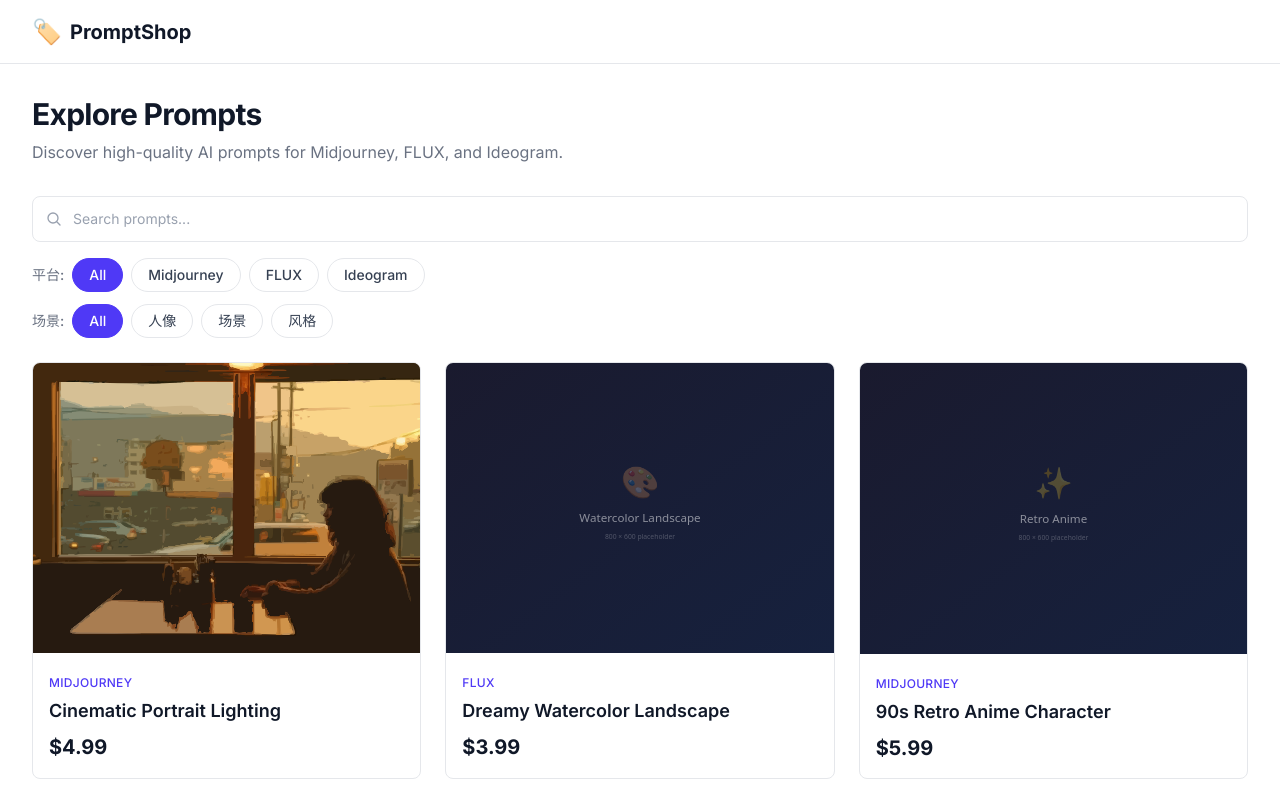
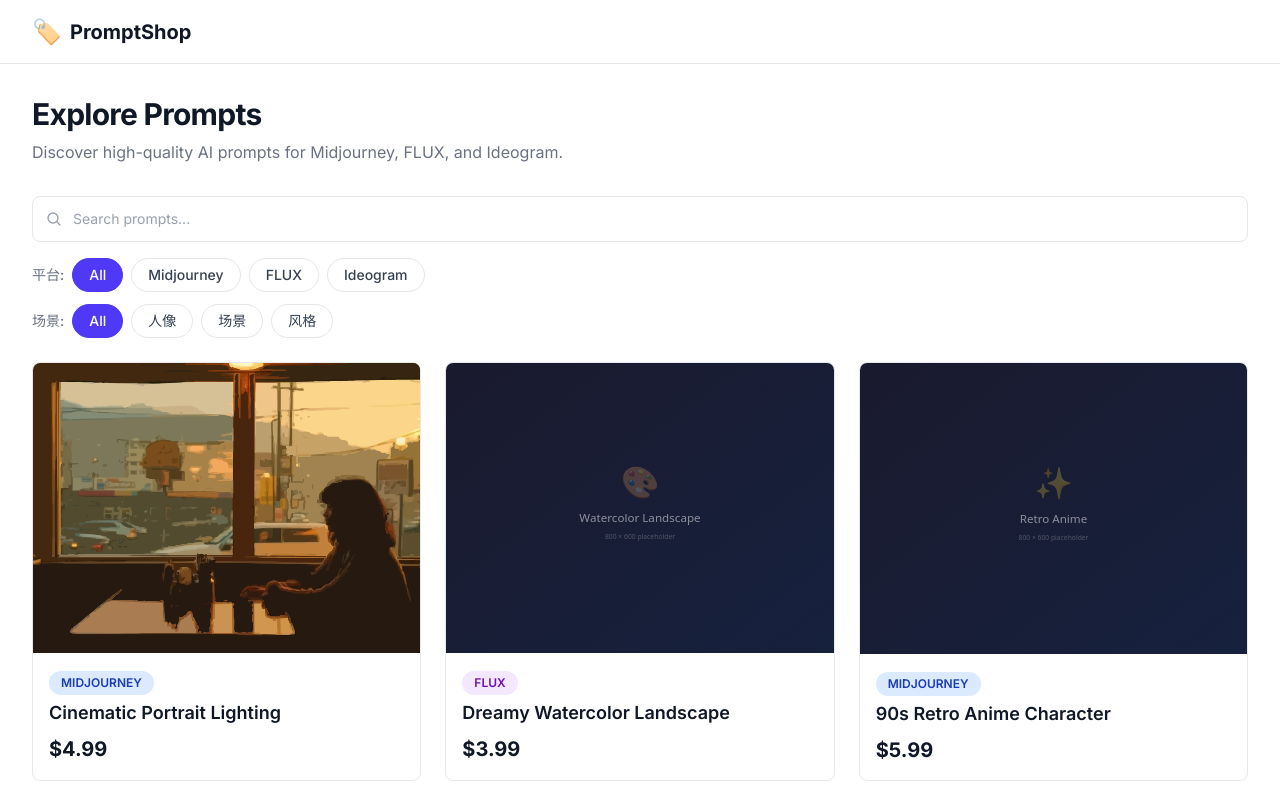
Before and after one commit to yuki-uix/prompt-shop, a Next.js app: page / in a window 1280 px wide. Shown: the top 800 px of the page. Built offline with nearby package versions, Linux system fonts and the light colour scheme.

Commit message:
Refactor ProductCard and ProductDetailPage to use PlatformBadge component
- Replaced inline platform label logic with PlatformBadge component for better code organization and reusability.
- Updated ProductCard and ProductDetailPage to display platform information using the new component.

```diff
--- a/app/products/[id]/page.tsx
+++ b/app/products/[id]/page.tsx
@@ -4,12 +4,7 @@ import { notFound } from "next/navigation";
 import Link from "next/link";
 import type { Metadata } from "next";
 import ImageGallery from "@/components/ImageGallery";
-
-const platformLabel: Record<string, string> = {
-  midjourney: "Midjourney",
-  flux: "FLUX",
-  ideogram: "Ideogram",
-};
+import PlatformBadge from "@/components/PlatformBadge";
 
 export function generateStaticParams() {
   return getAllProducts().map((p) => ({ id: p.id }));
@@ -55,9 +50,9 @@ export default async function ProductDetailPage({
             {product.title}
           </h1>
 
-          <span className="mt-3 inline-block rounded-full bg-indigo-50 px-3 py-1 text-xs font-medium uppercase tracking-wide text-indigo-600">
-            {platformLabel[product.platform]}
-          </span>
+          <div className="mt-3">
+            <PlatformBadge platform={product.platform} />
+          </div>
 
           <p className="mt-4 text-3xl font-bold text-gray-900">
             {formatPrice(product.price)}
--- /dev/null
+++ b/components/PlatformBadge.tsx
@@ -0,0 +1,29 @@
+import type { Product } from "@/lib/types";
+
+type Platform = Product["platform"];
+
+const config: Record<Platform, { label: string; className: string }> = {
+  midjourney: {
+    label: "Midjourney",
+    className: "bg-blue-100 text-blue-800",
+  },
+  flux: {
+    label: "FLUX",
+    className: "bg-purple-100 text-purple-800",
+  },
+  ideogram: {
+    label: "Ideogram",
+    className: "bg-amber-100 text-amber-800",
+  },
+};
+
+export default function PlatformBadge({ platform }: { platform: Platform }) {
+  const { label, className } = config[platform];
+  return (
+    <span
+      className={`inline-block rounded-full px-3 py-1 text-xs font-semibold uppercase ${className}`}
+    >
+      {label}
+    </span>
+  );
+}
--- a/components/ProductCard.tsx
+++ b/components/ProductCard.tsx
@@ -2,12 +2,7 @@ import Image from "next/image";
 import Link from "next/link";
 import { formatPrice } from "@/lib/utils";
 import type { PublicProduct } from "@/lib/types";
-
-const platformLabel: Record<PublicProduct["platform"], string> = {
-  midjourney: "Midjourney",
-  flux: "FLUX",
-  ideogram: "Ideogram",
-};
+import PlatformBadge from "@/components/PlatformBadge";
 
 export default function ProductCard({ product }: { product: PublicProduct }) {
   return (
@@ -25,9 +20,7 @@ export default function ProductCard({ product }: { product: PublicProduct }) {
         />
       </div>
       <div className="p-4">
-        <span className="text-xs font-medium uppercase tracking-wide text-indigo-600">
-          {platformLabel[product.platform]}
-        </span>
+        <PlatformBadge platform={product.platform} />
         <h3 className="mt-1 text-lg font-semibold text-gray-900">
           {product.title}
         </h3>
```
